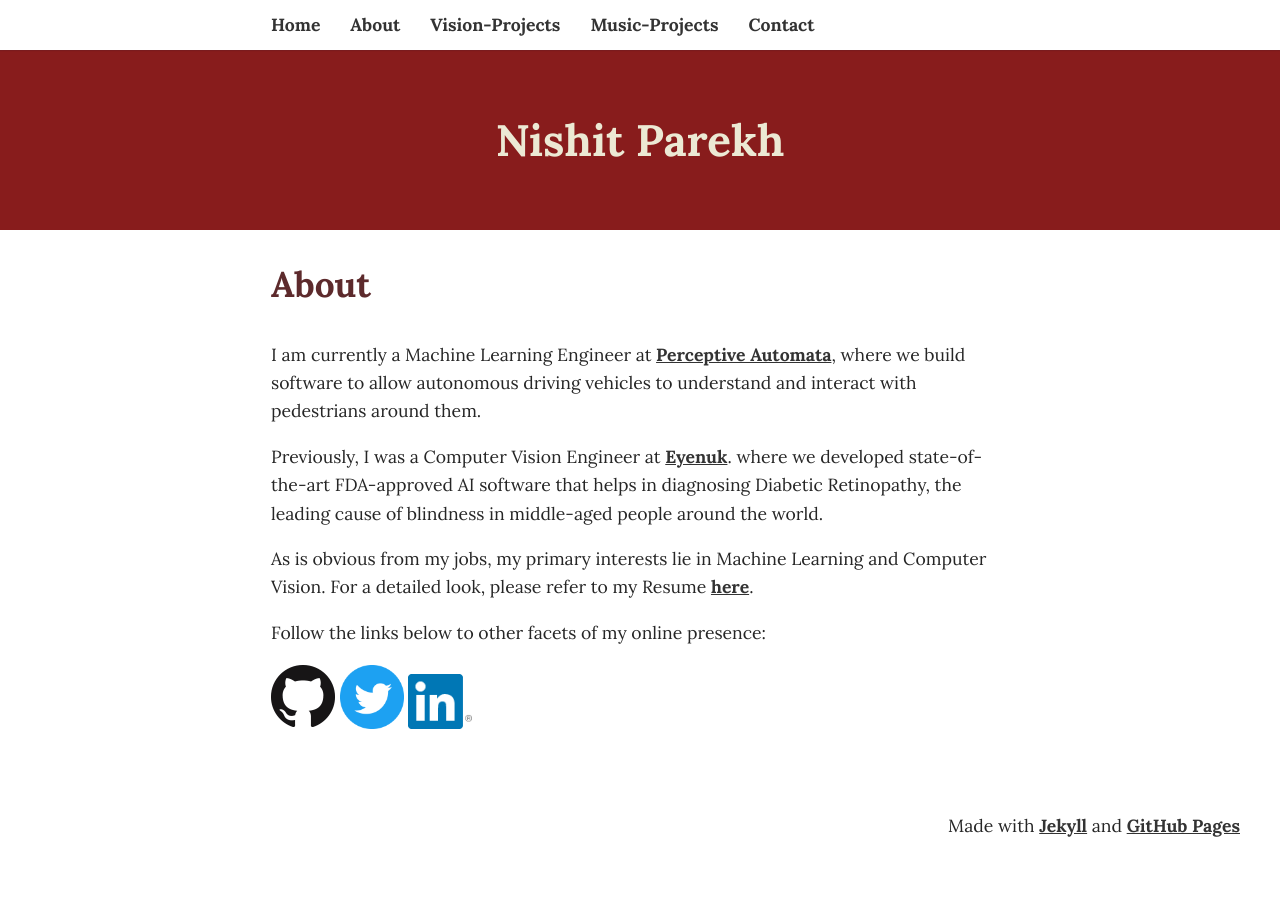
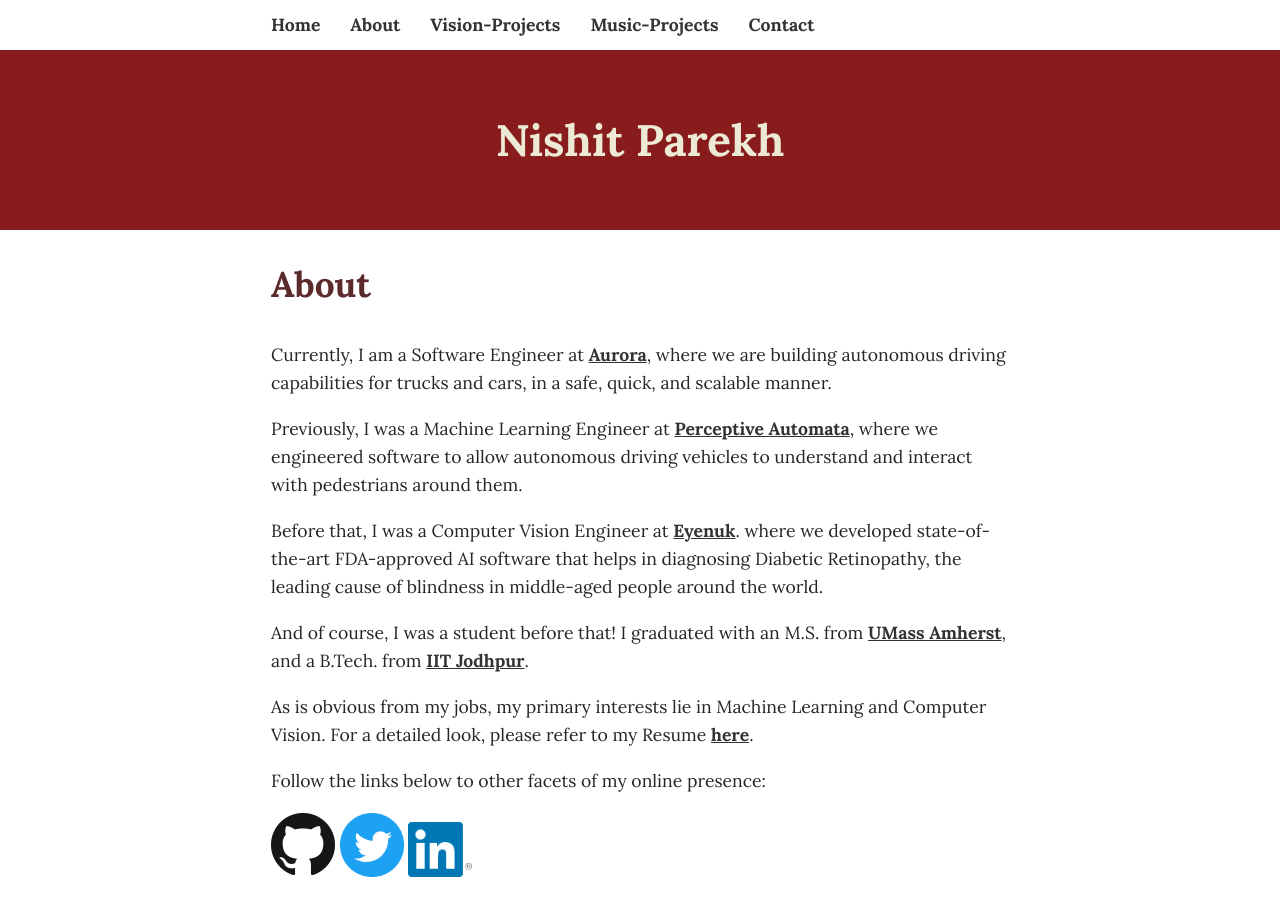
Before and after one commit to parekhnish/parekhnish.github.io, a Jekyll site: the page built from _pages/01_about.md, in a window 1280 px wide and 900 px high. Built offline with Jekyll 4.4.1, drawn with Linux system fonts in a browser that asks for light colours.

Commit message:
Updates to the 'About' page

```diff
--- a/_pages/01_about.md
+++ b/_pages/01_about.md
@@ -4,9 +4,13 @@
 permalink: /about/
 ---
 
-I am currently a Machine Learning Engineer at <a href="https://www.perceptiveautomata.com/" target="_blank">Perceptive Automata</a>, where we build software to allow autonomous driving vehicles to understand and interact with pedestrians around them.
+Currently, I am a Software Engineer at <a href="https://aurora.tech>" target="_blank">Aurora</a>, where we are building autonomous driving capabilities for trucks and cars, in a safe, quick, and scalable manner.
 
-Previously, I was a Computer Vision Engineer at <a href="https://www.eyenuk.com/" target="_blank">Eyenuk</a>. where we developed state-of-the-art FDA-approved AI software that helps in diagnosing Diabetic Retinopathy, the leading cause of blindness in middle-aged people around the world.
+Previously, I was a Machine Learning Engineer at <a href="https://www.perceptiveautomata.com/" target="_blank">Perceptive Automata</a>, where we engineered software to allow autonomous driving vehicles to understand and interact with pedestrians around them.
+
+Before that, I was a Computer Vision Engineer at <a href="https://www.eyenuk.com/" target="_blank">Eyenuk</a>. where we developed state-of-the-art FDA-approved AI software that helps in diagnosing Diabetic Retinopathy, the leading cause of blindness in middle-aged people around the world.
+
+And of course, I was a student before that! I graduated with an M.S. from <a href="https://www.cics.umass.edu/" target="_blank">UMass Amherst</a>, and a B.Tech. from <a href="https://cse.iitj.ac.in/" target="_blank">IIT Jodhpur</a>.
 
 As is obvious from my jobs, my primary interests lie in Machine Learning and Computer Vision. For a detailed look, please refer to my Resume <a href="https://www.dropbox.com/s/n6778yfjp6zbiky/Nishit_Parekh_Resume.pdf" target="_blank">here</a>.
 
```
